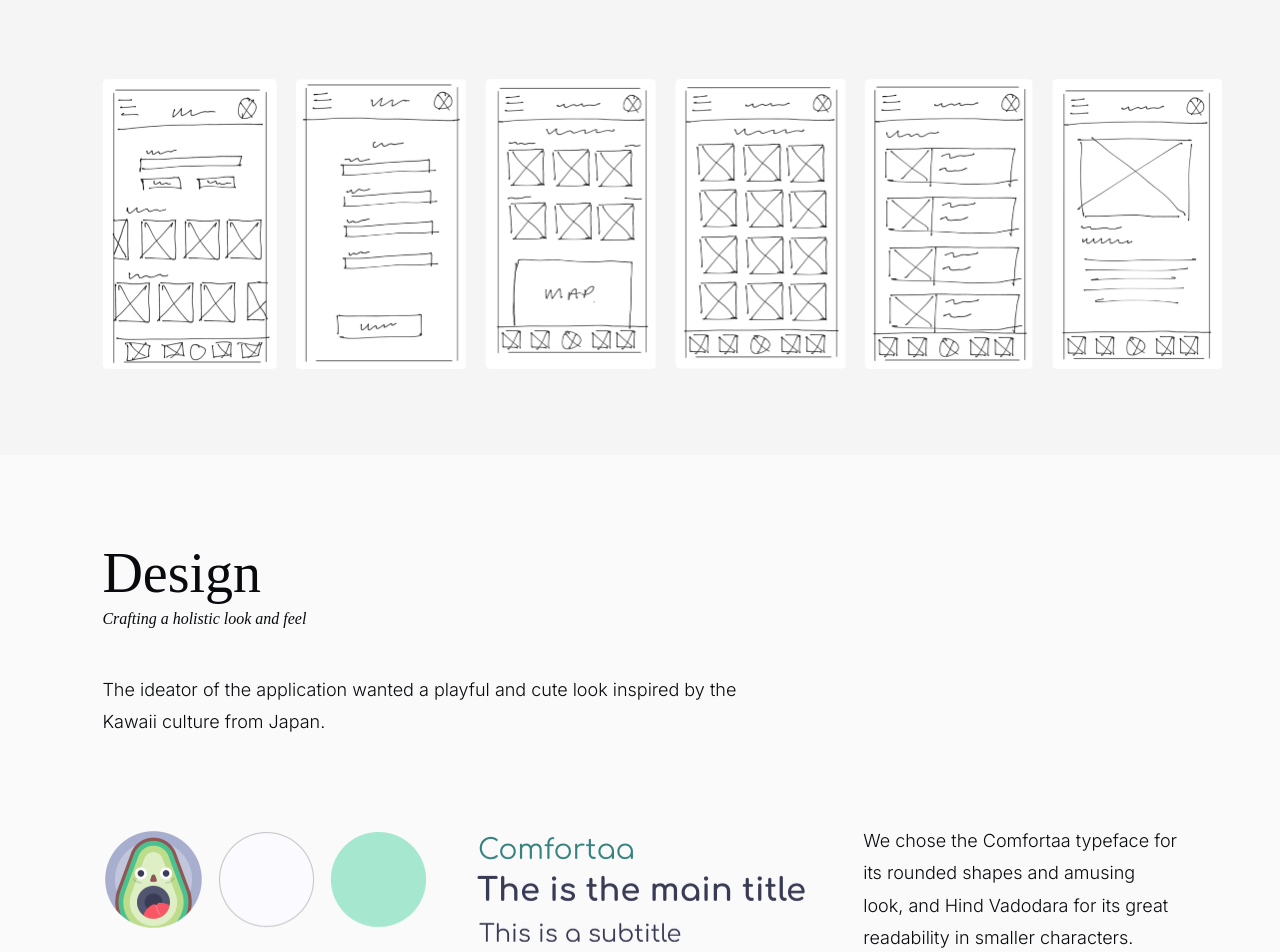
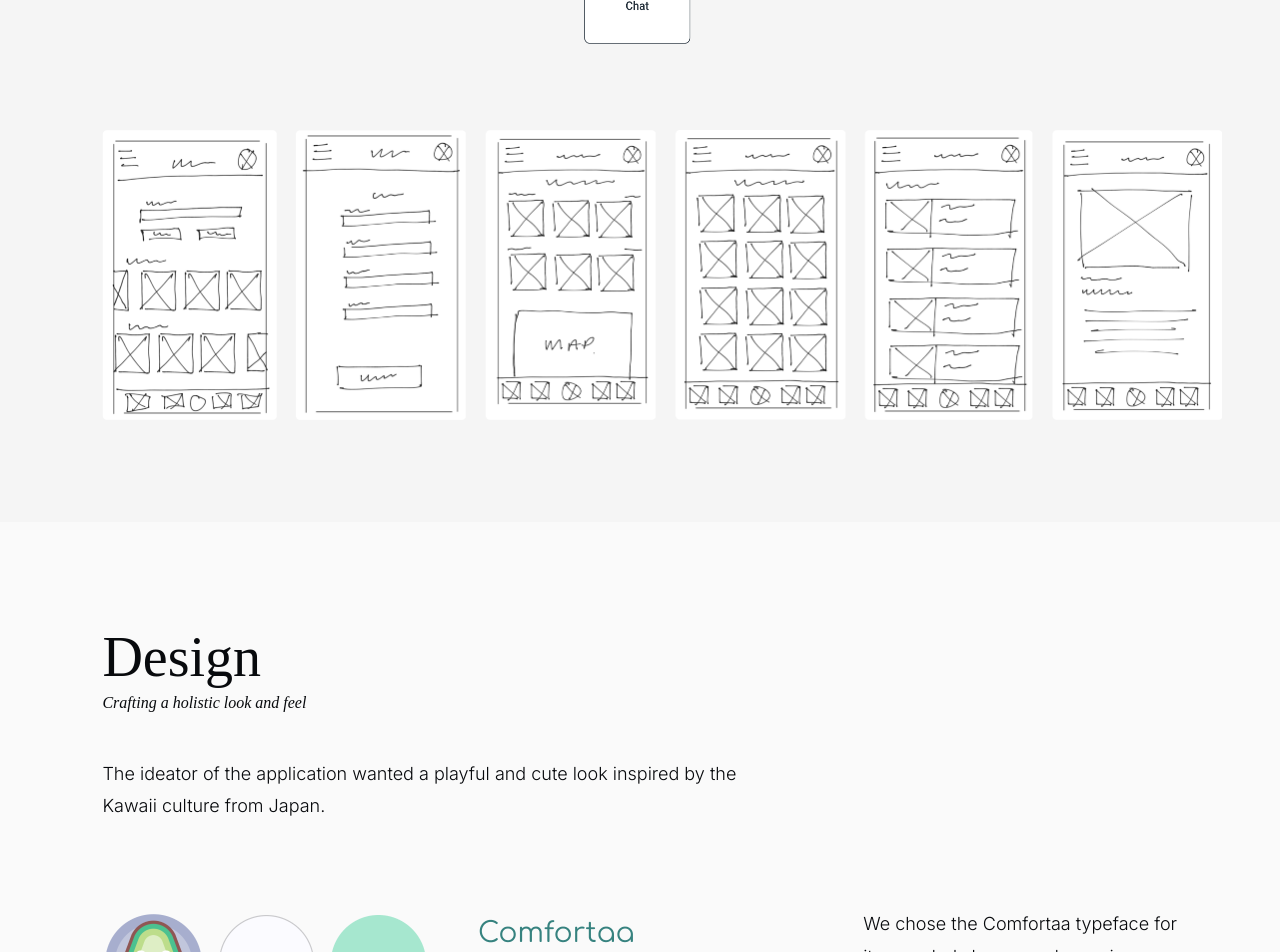
Before and after one commit to stephaniebd/portfolio2.0, a React (Create React App) app in the folder portfolio/: page /DontDieFood in a window 1280 px wide. Shown: the part 4320-5272 px from the top of the page. Built offline with nearby package versions, Linux system fonts and the light colour scheme.

Commit message:
adjuts few padding

```diff
--- a/portfolio/src/styles/Banner.css
+++ b/portfolio/src/styles/Banner.css
@@ -33,7 +33,7 @@ h1 {
 }
 
 .hero-banner {
-    padding: 15% 0% 0% 30%;
+    padding: 25% 0% 0% 30%;
 }
 
 .animated {
--- a/portfolio/src/styles/ConceptSection.css
+++ b/portfolio/src/styles/ConceptSection.css
@@ -1,10 +1,10 @@
 .concept {
     background-color: #F5F5F5;
-    padding: 0 8%;
+    padding: 8% 8%;
 }
 
 .concept h2 {
-    padding-top: 8%;
+    /* padding-top: 8%; */
 }
 
 .text-right {
@@ -19,7 +19,7 @@
 .sketches-flex {
     display: flex;
     justify-content: space-around;
-    padding-bottom: 8%;
+    /* padding-bottom: 8%; */
 }
 
 .sketches-flex:first-child {
--- a/portfolio/src/styles/DesignSection.css
+++ b/portfolio/src/styles/DesignSection.css
@@ -1,8 +1,8 @@
 .design {
-    padding: 0 8%;
+    padding: 8% 8%;
 }
 .design h2 {
-    padding-top: 8%;
+    /* padding-top: 8%; */
 }
 
 .design-p {
```
